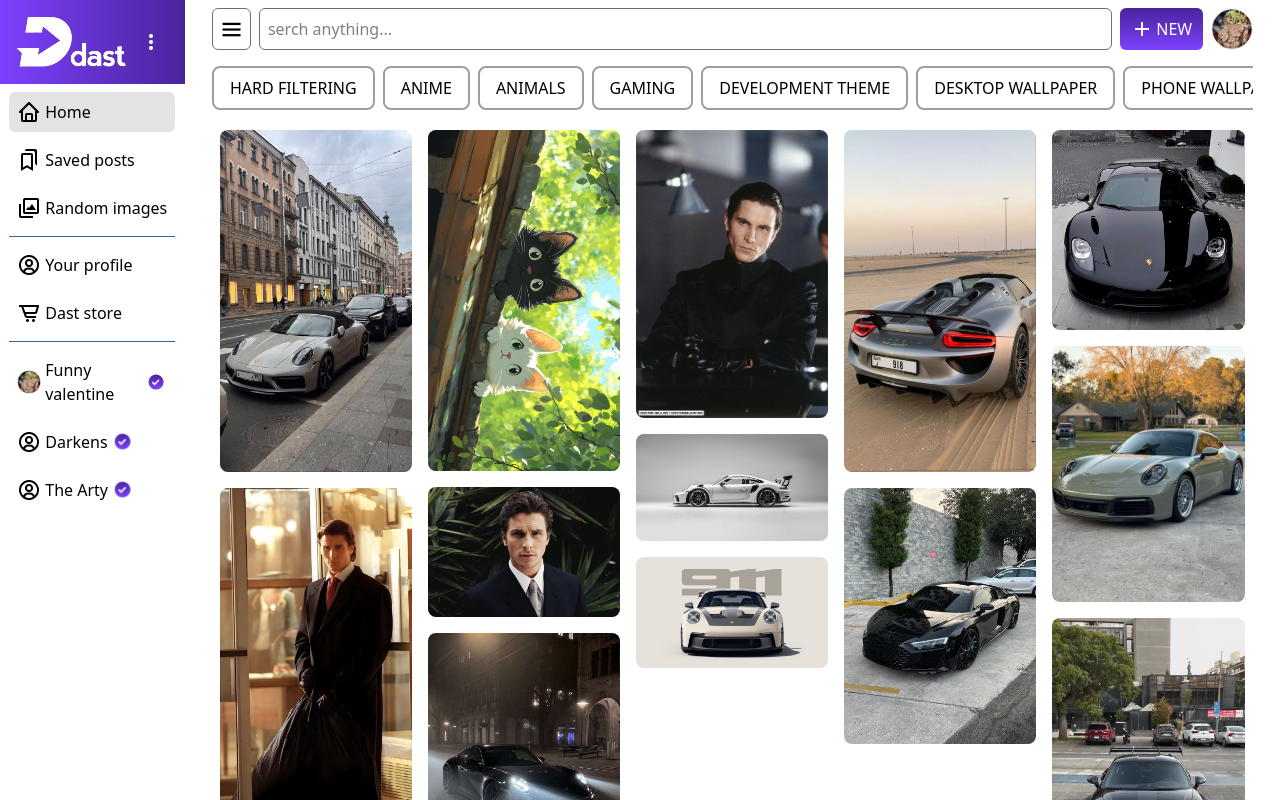
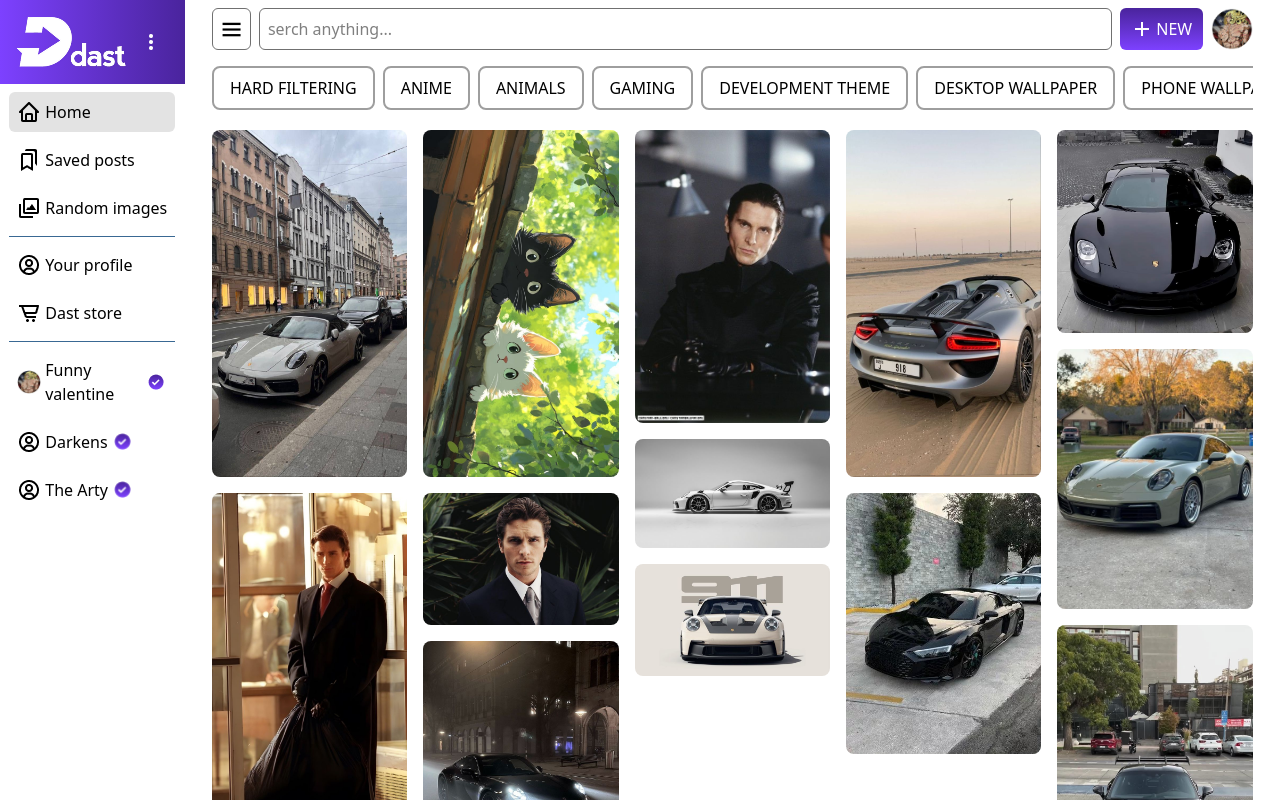
Before and after one commit to Muhammadali-fr/dast_client, a React (Vite) app: page / in a window 1280 px wide. Shown: the top 800 px of the page. Built offline with nearby package versions, Linux system fonts and the light colour scheme.

Commit message:
fix issue in gallery

```diff
--- a/src/pages/Home.jsx
+++ b/src/pages/Home.jsx
@@ -22,10 +22,10 @@
       </ul>
 
       {/* pictures  */}
-      <div className="columns-2 sm:columns-3 md:columns-4 lg:columns-5 my-5 gap-0">
+      <div className="columns-2 sm:columns-3 md:columns-4 lg:columns-5 my-5 gap-4">
         {
           gallery.map((img, index) => (
-            <div key={index} className=' rounded-lg overflow-hidden cursor-pointer  mx-2 mb-4'>
+            <div key={index} className=' rounded-lg overflow-hidden cursor-pointer mb-4'>
               <img
                 className='w-full mx-auto'
                 src={img.image}
```
